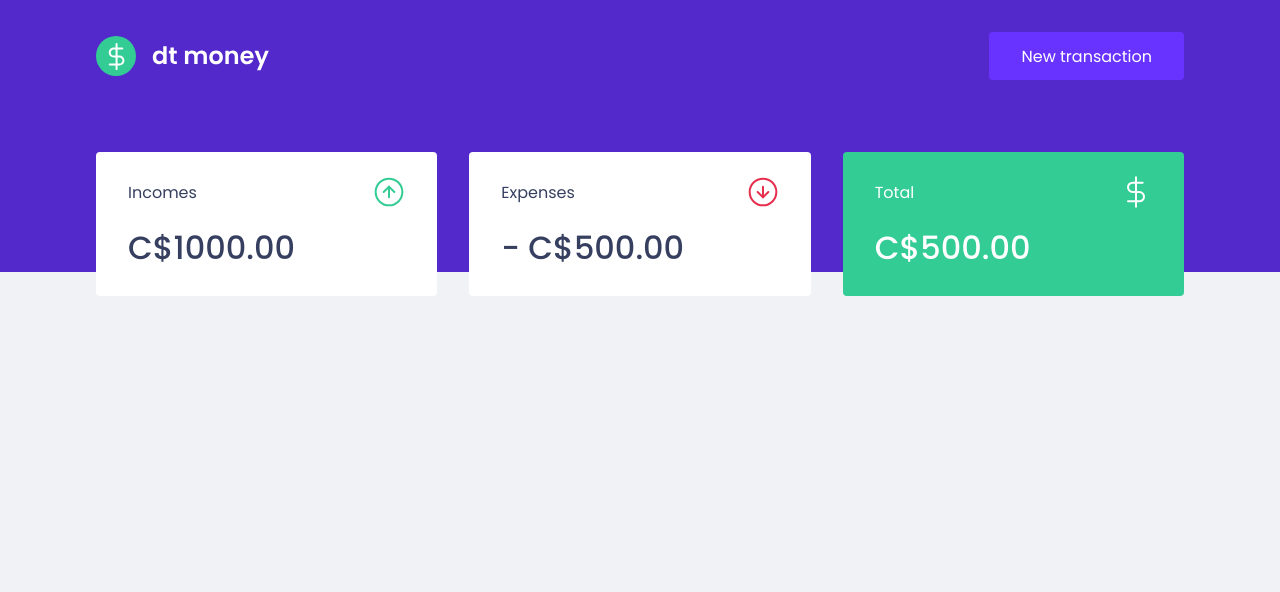
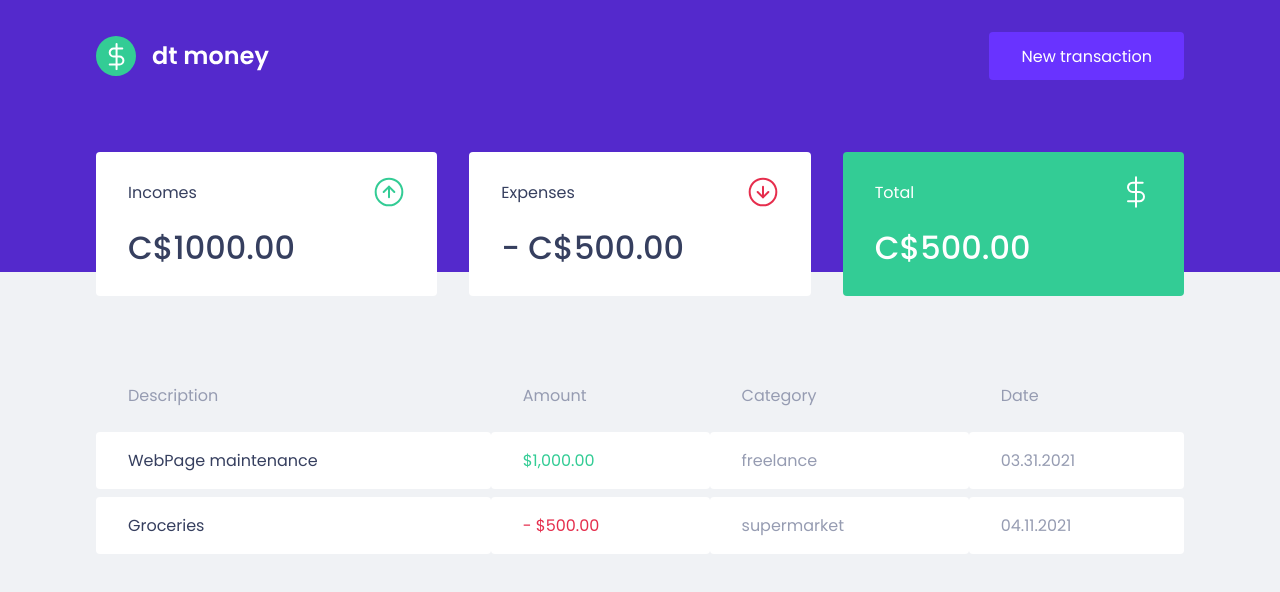
Before and after one commit to saboyagustavo/dtmoney, a React (Create React App) app: page / in a window 1280 px wide. Shown: the top 592 px of the page. Built offline with nearby package versions, Linux system fonts and the light colour scheme.

Commit message:
Implemented the TransactionsTabley component on the Dashboard.

```diff
--- a/src/components/Dashboard/index.tsx
+++ b/src/components/Dashboard/index.tsx
@@ -1,10 +1,12 @@
 import { Summary } from '../Summary';
+import { TransactionsTable } from '../TransactionsTable';
 import { Container } from './styles';
 
 export function Dashboard() {
     return (
         <Container>
             <Summary />
+            <TransactionsTable />
         </Container>
     );
 }
--- /dev/null
+++ b/src/components/TransactionsTable/index.tsx
@@ -0,0 +1,33 @@
+import { Container } from './styles';
+
+export function TransactionsTable() {
+    return (
+        <Container>
+            <table>
+                <thead>
+                    <tr>
+                        <th>Description</th>
+                        <th>Amount</th>
+                        <th>Category</th>
+                        <th>Date</th>
+                    </tr>
+                </thead>
+
+                <tbody>
+                    <tr>
+                        <td>WebPage maintenance</td>
+                        <td className="income">$1,000.00</td>
+                        <td>freelance</td>
+                        <td>03.31.2021</td>
+                    </tr>
+                    <tr>
+                        <td>Groceries</td>
+                        <td className="expense">- $500.00</td>
+                        <td>supermarket</td>
+                        <td>04.11.2021</td>
+                    </tr>
+                </tbody>
+            </table>
+        </Container>
+    );
+}
--- /dev/null
+++ b/src/components/TransactionsTable/styles.ts
@@ -0,0 +1,36 @@
+import styled from 'styled-components';
+
+export const Container = styled.div`
+    margin-top: 4rem;
+
+    table {
+        width: 100%;
+        border-spacing: 0 0.5rem;
+
+        th {
+            padding: 1rem 2rem;
+            line-height: 1.5rem;
+            text-align: left;
+            font-weight: 400;
+            color: var(--text-body);
+        }
+
+        td {
+            background: var(--shape);
+            padding: 1rem 2rem;
+            border: 0;
+            border-radius: 0.25rem;
+            color: var(--text-body);
+
+            &:first-child {
+                color: var(--text-title);
+            }
+            &.expense {
+                color: var(--red);
+            }
+            &.income {
+                color: var(--green);
+            }
+        }
+    }
+`;
```
Also changed, not shown: 1 other file (tests, documents, lock files or other folders).
